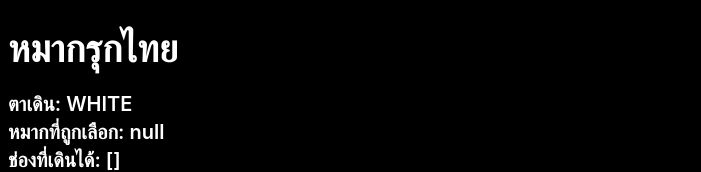
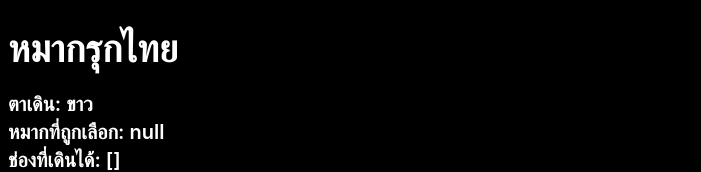
Before and after one commit to klinsc/makruk, a Next.js app: page / in a window 1280 px wide. Shown: the top 172 px of the page, without its empty margins (0-701 px from the left). Built offline with nearby package versions, Linux system fonts and the light colour scheme.

Commit message:
displayed: clear TH word

```diff
--- a/src/pages/index.tsx
+++ b/src/pages/index.tsx
@@ -637,7 +637,7 @@ export default function Home() {
             margin: 0,
             color: '#fff',
           }}>
-          {`ตาเดิน: ${turn}`}
+          {`ตาเดิน: ${turn === 'WHITE' ? 'ขาว' : 'ดำ'}`}
         </Typography.Title>
         <Typography.Title
           level={4}
```
